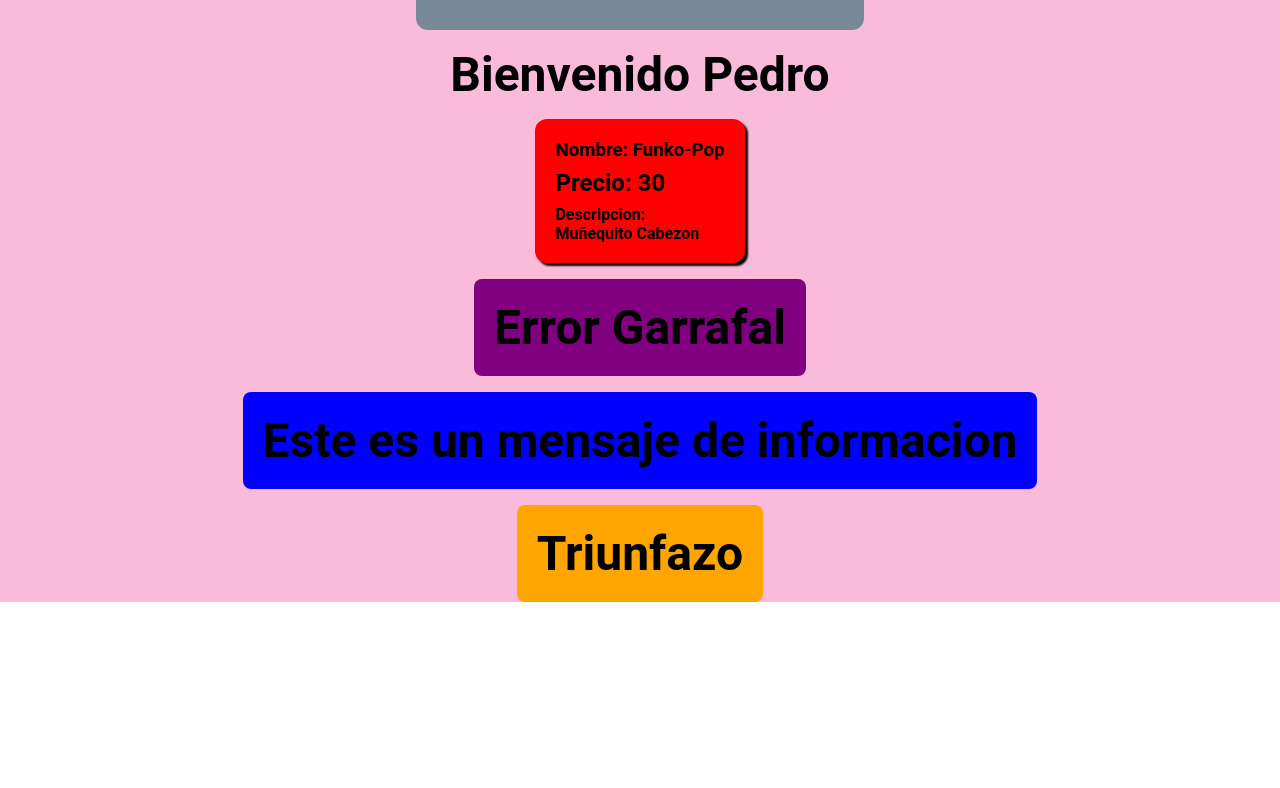
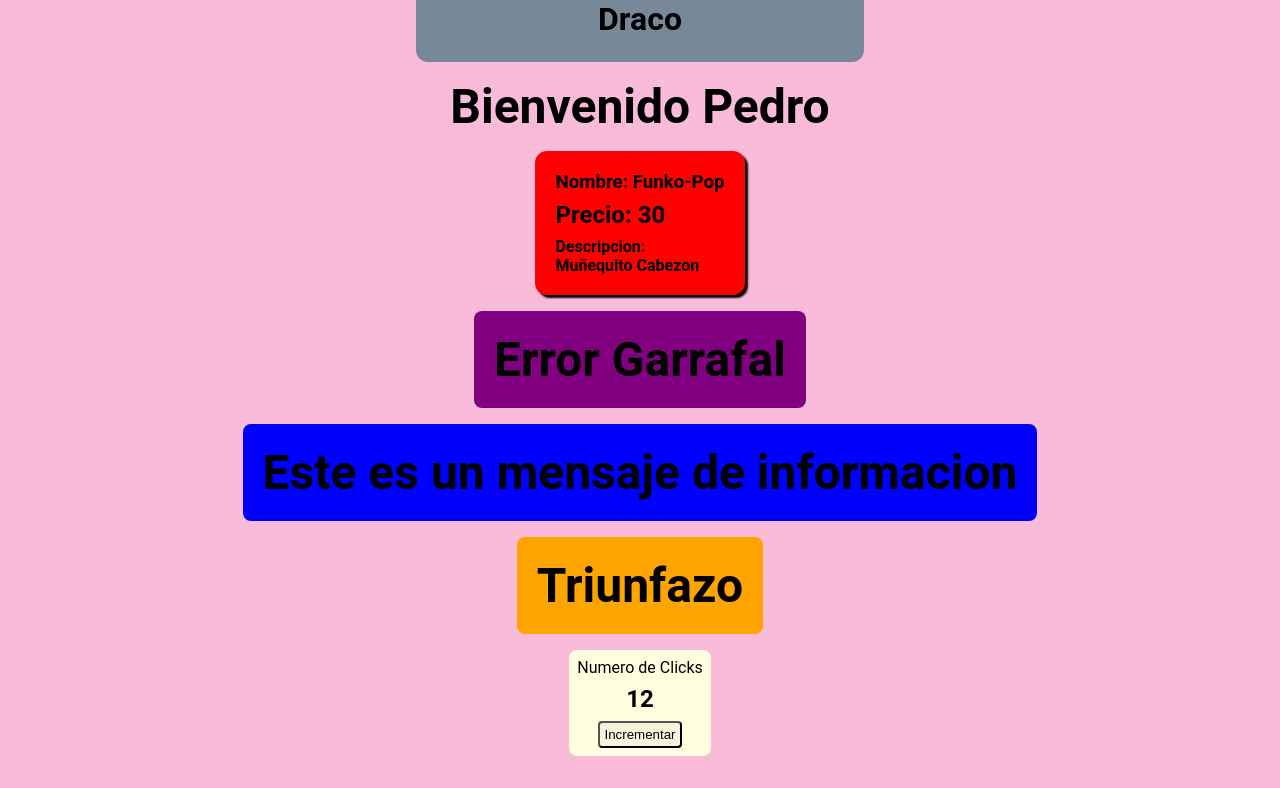
Before and after one commit to javier-ibanez-vizuete/react-components, a React (Vite) app: page / in a window 1280 px wide. Shown: the part 603-1391 px from the top of the page. Before the commit the page ends 1205 px from the top, so only its background shows below. Built offline with nearby package versions, Linux system fonts and the light colour scheme.

Commit message:
feat(components):add clicksCounter display to components and add padding style on app

```diff
--- a/src/App.jsx
+++ b/src/App.jsx
@@ -4,6 +4,7 @@ import { Avatar } from "./components/Avatar/Avatar";
 import { WelcomeMessage } from "./components/WelcomeMessage/WelcomeMessage";
 import { Product } from "./components/Product/Product";
 import { Alert } from "./components/Alert/Alert";
+import { ClicksCounter } from "./components/ClicksCounter/ClicksCounter";
 
 export const App = () => {
 	return (
@@ -17,6 +18,7 @@ export const App = () => {
 			<Alert type={"info"} message={"Este es un mensaje de informacion"} />
 			<Alert type={"exito"} message={"Triunfazo"} />
 			<Alert type={"exito"} message={""} />
+			<ClicksCounter clickNumber={12} />
 		</>
 	);
 };
--- a/src/components/ClicksCounter/ClicksCounter.css
+++ b/src/components/ClicksCounter/ClicksCounter.css
@@ -0,0 +1,21 @@
+.clicks-number-container {
+	display: flex;
+	flex-direction: column;
+	align-items: center;
+	align-self: center;
+	gap: 0.5rem;
+
+    padding: 8px;
+    border-radius: 8px;
+    background-color: lightyellow;
+}
+
+.clicks-number-container button {
+	padding: 4px;
+	border-radius: 4px;
+	background-color: beige;
+}
+
+.clicks-number-container button:active {
+    background-color: lightgray;
+}
--- a/src/components/ClicksCounter/ClicksCounter.jsx
+++ b/src/components/ClicksCounter/ClicksCounter.jsx
@@ -0,0 +1,11 @@
+import "./ClicksCounter.css";
+
+export const ClicksCounter = ({ clickNumber }) => {
+	return (
+		<div className="clicks-number-container">
+			<p>Numero de Clicks</p>
+			<h2>{clickNumber}</h2>
+			<button>Incrementar</button>
+		</div>
+	);
+};
--- a/src/index.css
+++ b/src/index.css
@@ -9,6 +9,7 @@
 	gap: 1rem;
 
 	background-color: #fabada;
+	padding: 2rem 0;
 }
 
 *,
```
